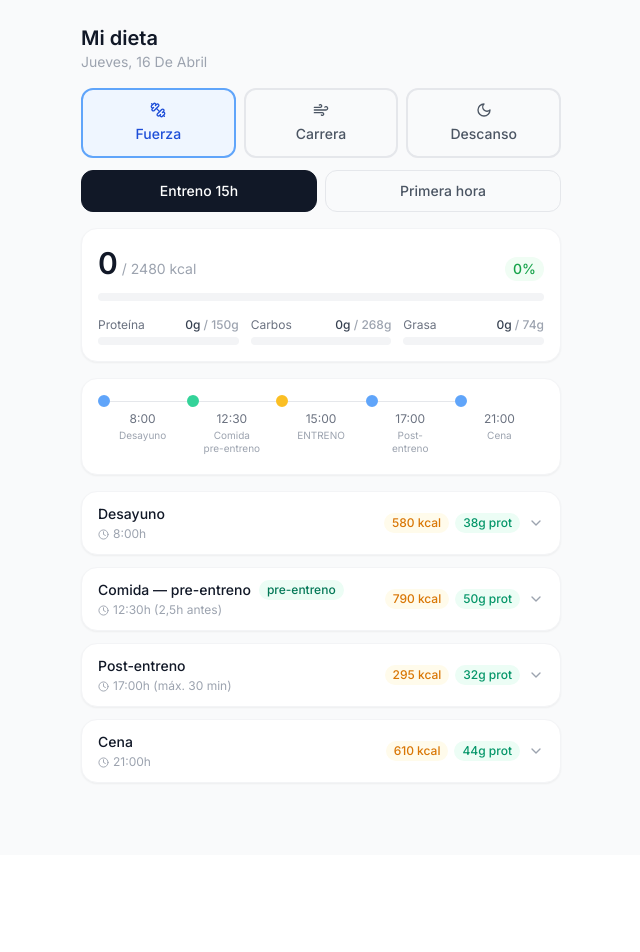
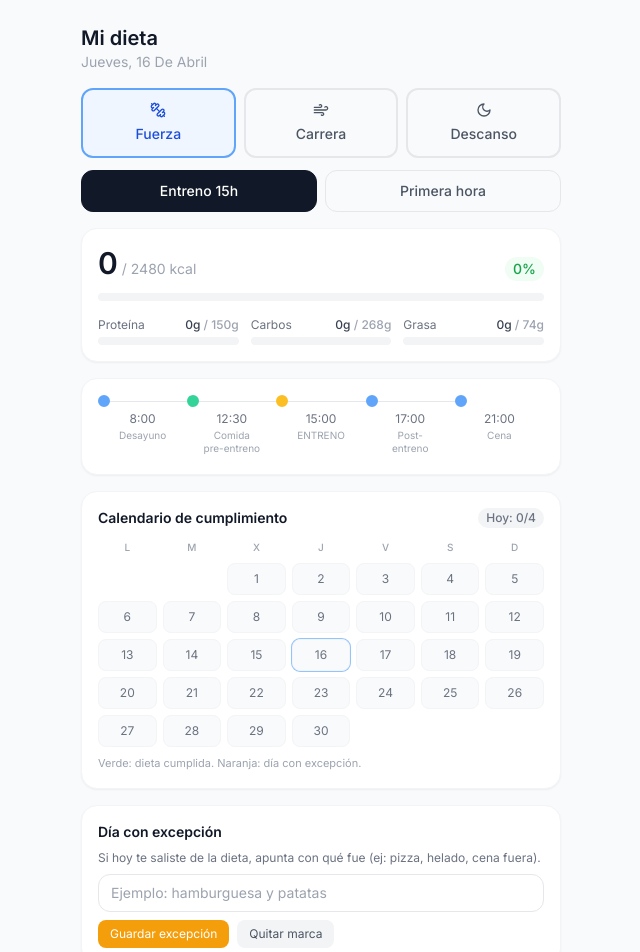
Before and after one commit to MarcosCl98/dieta, a Next.js app: page / in a window 1280 px wide. Shown: the top 952 px of the page, without its empty margins (319-959 px from the left). Before the commit the page ends 855 px from the top, so only its background shows below. Built offline with nearby package versions, Linux system fonts and the light colour scheme; no server answers; the database is empty.

Commit message:
Add completed-day calendar and cheat-note tracking

```diff
--- a/app/api/selections/log/route.ts
+++ b/app/api/selections/log/route.ts
@@ -5,8 +5,27 @@ export async function GET(req: NextRequest) {
   const { searchParams } = new URL(req.url)
   const userId = searchParams.get('userId')
   const date = searchParams.get('date')
+  const month = searchParams.get('month')
 
-  if (!userId || !date) return NextResponse.json({ error: 'Missing params' }, { status: 400 })
+  if (!userId) return NextResponse.json({ error: 'Missing params' }, { status: 400 })
+
+  if (month) {
+    const { data, error } = await supabase
+      .from('daily_log')
+      .select('date, completed, cheat_note')
+      .eq('user_id', userId)
+      .gte('date', `${month}-01`)
+      .lt('date', `${month}-32`)
+
+    if (error) return NextResponse.json({ error: error.message }, { status: 500 })
+
+    return NextResponse.json({
+      completedDates: (data ?? []).filter((row) => row.completed).map((row) => row.date),
+      cheatDates: (data ?? []).filter((row) => Boolean(row.cheat_note)).map((row) => row.date),
+    })
+  }
+
+  if (!date) return NextResponse.json({ error: 'Missing params' }, { status: 400 })
 
   const [logRes, selectionsRes] = await Promise.all([
     supabase.from('daily_log').select('*').eq('user_id', userId).eq('date', date).single(),
@@ -22,14 +41,24 @@ export async function GET(req: NextRequest) {
 export async function POST(req: NextRequest) {
   try {
     const body = await req.json()
-    const { userId, date, dayType, schedule } = body
+    const { userId, date, dayType, schedule, completed, cheatNote } = body
 
     if (!userId || !date || !dayType || !schedule) {
       return NextResponse.json({ error: 'Missing required fields' }, { status: 400 })
     }
 
+    const normalizedCheatNote =
+      typeof cheatNote === 'string' && cheatNote.trim().length > 0 ? cheatNote.trim() : null
+
     const { error } = await supabase.from('daily_log').upsert(
-      { user_id: userId, date, day_type: dayType, schedule },
+      {
+        user_id: userId,
+        date,
+        day_type: dayType,
+        schedule,
+        completed: Boolean(completed),
+        cheat_note: normalizedCheatNote,
+      },
       { onConflict: 'user_id,date' }
     )
 
--- a/app/page.tsx
+++ b/app/page.tsx
@@ -11,6 +11,25 @@ import { RefreshCw } from 'lucide-react'
 
 function todayISO() {
   return new Date().toISOString().slice(0, 10)
+}
+
+function monthISO() {
+  return new Date().toISOString().slice(0, 7)
+}
+
+function buildCalendarDays() {
+  const now = new Date()
+  const year = now.getFullYear()
+  const month = now.getMonth()
+  const firstDay = new Date(year, month, 1)
+  const firstWeekday = (firstDay.getDay() + 6) % 7
+  const daysInMonth = new Date(year, month + 1, 0).getDate()
+  const cells: Array<number | null> = []
+
+  for (let i = 0; i < firstWeekday; i += 1) cells.push(null)
+  for (let day = 1; day <= daysInMonth; day += 1) cells.push(day)
+
+  return { year, month, cells }
 }
 
 interface Selection {
@@ -30,12 +49,33 @@ export default function HomePage() {
   const [saving, setSaving] = useState(false)
   const [loading, setLoading] = useState(true)
   const [errorMsg, setErrorMsg] = useState<string | null>(null)
+  const [completedDates, setCompletedDates] = useState<string[]>([])
+  const [cheatDates, setCheatDates] = useState<string[]>([])
+  const [cheatNote, setCheatNote] = useState('')
 
   const date = todayISO()
+  const month = monthISO()
 
   // Resolve active data — cardio and descanso always use 'main'
   const scheduleKey = (dayType === 'descanso' || dayType === 'cardio') ? 'main' : schedule
   const dayData = DIET_DATA[dayType][scheduleKey]
+  const expectedMeals = dayData.meals.length
+  const selectedMeals = Object.keys(selections).length
+  const isTodayCompleted = selectedMeals === expectedMeals && expectedMeals > 0
+  const { cells } = buildCalendarDays()
+  const weekdayLabels = ['L', 'M', 'X', 'J', 'V', 'S', 'D']
+
+  const saveDayLog = useCallback(
+    async (dt: DayType, sc: ScheduleType, completed = false, cheatNoteValue = '') => {
+      if (!ready || !userId) return
+      await fetch('/api/selections/log', {
+        method: 'POST',
+        headers: { 'Content-Type': 'application/json' },
+        body: JSON.stringify({ userId, date, dayType: dt, schedule: sc, completed, cheatNote: cheatNoteValue }),
+      })
+    },
+    [ready, userId, date]
+  )
 
   // Load saved state for today — wait until userId is ready from localStorage
   useEffect(() => {
@@ -47,6 +87,7 @@ export default function HomePage() {
         if (data.log) {
           setDayType(data.log.day_type as DayType)
           setSchedule(data.log.schedule as ScheduleType)
+          setCheatNote(data.log.cheat_note ?? '')
         }
         if (data.selections?.length) {
           const map: Record<string, Selection> = {}
@@ -60,29 +101,47 @@ export default function HomePage() {
       .finally(() => setLoading(false))
   }, [ready, userId, date])
 
-  // Save day type/schedule when changed
-  const saveDayLog = useCallback(
-    async (dt: DayType, sc: ScheduleType) => {
-      if (!ready || !userId) return
-      await fetch('/api/selections/log', {
-        method: 'POST',
-        headers: { 'Content-Type': 'application/json' },
-        body: JSON.stringify({ userId, date, dayType: dt, schedule: sc }),
+  useEffect(() => {
+    if (!ready || !userId) return
+    fetch(`/api/selections/log?userId=${userId}&month=${month}`)
+      .then((r) => r.json())
+      .then((data) => {
+        setCompletedDates(data.completedDates ?? [])
+        setCheatDates(data.cheatDates ?? [])
       })
-    },
-    [ready, userId, date]
-  )
+      .catch(() => {})
+  }, [ready, userId, month])
+
+  function updateCompletedDatesForToday(completed: boolean) {
+    setCompletedDates((prev) => {
+      const set = new Set(prev)
+      if (completed) set.add(date)
+      else set.delete(date)
+      return Array.from(set)
+    })
+  }
+
+  function updateCheatDatesForToday(hasCheatNote: boolean) {
+    setCheatDates((prev) => {
+      const set = new Set(prev)
+      if (hasCheatNote) set.add(date)
+      else set.delete(date)
+      return Array.from(set)
+    })
+  }
 
   function handleDayType(dt: DayType) {
     setDayType(dt)
     setSelections({})
-    saveDayLog(dt, schedule)
+    saveDayLog(dt, schedule, false, cheatNote)
+    updateCompletedDatesForToday(false)
   }
 
   function handleSchedule(sc: ScheduleType) {
     setSchedule(sc)
     setSelections({})
-    saveDayLog(dayType, sc)
+    saveDayLog(dayType, sc, false, cheatNote)
+    updateCompletedDatesForToday(false)
   }
 
   async function handleSelect(mealId: string, option: Option) {
@@ -98,7 +157,8 @@ export default function HomePage() {
       grasa: option.grasa,
     }
     const previousSelection = selections[mealId]
-    setSelections((prev) => ({ ...prev, [mealId]: sel }))
+    const nextSelections = { ...selections, [mealId]: sel }
+    setSelections(nextSelections)
 
     try {
       const res = await fetch('/api/selections/meal', {
@@ -111,6 +171,9 @@ export default function HomePage() {
         const data = await res.json().catch(() => null)
         throw new Error(data?.error ?? 'No se pudo guardar la selección')
       }
+      const completed = Object.keys(nextSelections).length === expectedMeals
+      await saveDayLog(dayType, schedule, completed, cheatNote)
+      updateCompletedDatesForToday(completed)
     } catch (err) {
       setSelections((prev) => {
         const next = { ...prev }
@@ -129,11 +192,9 @@ export default function HomePage() {
     setSaving(true)
     setErrorMsg(null)
     const previousSelection = selections[mealId]
-    setSelections((prev) => {
-      const next = { ...prev }
-      delete next[mealId]
-      return next
-    })
+    const nextSelections = { ...selections }
+    delete nextSelections[mealId]
+    setSelections(nextSelections)
 
     try {
       const res = await fetch('/api/selections/meal', {
@@ -146,10 +207,27 @@ export default function HomePage() {
         const data = await res.json().catch(() => null)
         throw new Error(data?.error ?? 'No se pudo quitar la selección')
       }
+      await saveDayLog(dayType, schedule, false, cheatNote)
+      updateCompletedDatesForToday(false)
     } catch (err) {
       if (previousSelection) {
         setSelections((prev) => ({ ...prev, [mealId]: previousSelection }))
       }
+      setErrorMsg(err instanceof Error ? err.message : 'Error desconocido al guardar')
+    } finally {
+      setSaving(false)
+    }
+  }
+
+  async function handleSaveCheatNote(nextCheatNote?: string) {
+    if (!ready || !userId) return
+    setSaving(true)
+    setErrorMsg(null)
+    const value = nextCheatNote ?? cheatNote
+    try {
+      await saveDayLog(dayType, schedule, isTodayCompleted, value)
+      updateCheatDatesForToday(Boolean(value.trim()))
+    } catch (err) {
       setErrorMsg(err instanceof Error ? err.message : 'Error desconocido al guardar')
     } finally {
       setSaving(false)
@@ -231,6 +309,84 @@ export default function HomePage() {
           <Timeline items={dayData.timeline} />
         </div>
 
+        {/* Completion calendar */}
+        <div className="bg-white dark:bg-gray-900 border border-gray-100 dark:border-gray-800 rounded-2xl p-4 shadow-sm">
+          <div className="flex items-center justify-between mb-3">
+            <h2 className="text-sm font-semibold text-gray-900 dark:text-gray-100">Calendario de cumplimiento</h2>
+            <span className={`text-xs px-2 py-0.5 rounded-full font-medium ${
+              isTodayCompleted
+                ? 'bg-emerald-50 text-emerald-700 dark:bg-emerald-900/30 dark:text-emerald-300'
+                : 'bg-gray-100 text-gray-500 dark:bg-gray-800 dark:text-gray-400'
+            }`}>
+              Hoy: {isTodayCompleted ? 'completado' : `${selectedMeals}/${expectedMeals}`}
+            </span>
+          </div>
+          <div className="grid grid-cols-7 gap-1.5 mb-2">
+            {weekdayLabels.map((label) => (
+              <div key={label} className="text-[10px] text-center text-gray-400 font-medium">
+                {label}
+              </div>
+            ))}
+          </div>
+          <div className="grid grid-cols-7 gap-1.5">
+            {cells.map((day, idx) => {
+              if (!day) return <div key={`blank-${idx}`} className="h-8" />
+              const dayISO = `${month}-${String(day).padStart(2, '0')}`
+              const completed = completedDates.includes(dayISO)
+              const cheated = cheatDates.includes(dayISO)
+              const isToday = dayISO === date
+              return (
+                <div
+                  key={dayISO}
+                  className={`h-8 rounded-lg text-xs flex items-center justify-center border ${
+                    cheated
+                      ? 'bg-amber-500 text-white border-amber-500'
+                      : completed
+                      ? 'bg-emerald-500 text-white border-emerald-500'
+                      : 'bg-gray-50 dark:bg-gray-800/40 text-gray-500 dark:text-gray-400 border-gray-100 dark:border-gray-700'
+                  } ${isToday ? 'ring-1 ring-blue-300 dark:ring-blue-700' : ''}`}
+                >
+                  {day}
+                </div>
+              )
+            })}
+          </div>
+          <p className="text-[11px] text-gray-400 mt-2">
+            Verde: dieta cumplida. Naranja: día con excepción.
+          </p>
+        </div>
+
+        {/* Cheat note */}
+        <div className="bg-white dark:bg-gray-900 border border-gray-100 dark:border-gray-800 rounded-2xl p-4 shadow-sm space-y-2">
+          <h2 className="text-sm font-semibold text-gray-900 dark:text-gray-100">Día con excepción</h2>
+          <p className="text-xs text-gray-500 dark:text-gray-400">
+            Si hoy te saliste de la dieta, apunta con qué fue (ej: pizza, helado, cena fuera).
+          </p>
+          <input
+            value={cheatNote}
+            onChange={(e) => setCheatNote(e.target.value)}
+            placeholder="Ejemplo: hamburguesa y patatas"
+            className="w-full rounded-xl border border-gray-200 dark:border-gray-700 bg-white dark:bg-gray-800 px-3 py-2 text-sm text-gray-800 dark:text-gray-200 focus:outline-none focus:ring-2 focus:ring-amber-300 dark:focus:ring-amber-700"
+          />
+          <div className="flex gap-2">
+            <button
+              onClick={handleSaveCheatNote}
+              className="text-xs px-3 py-1.5 rounded-lg bg-amber-500 text-white hover:bg-amber-600 transition-colors"
+            >
+              Guardar excepción
+            </button>
+            <button
+              onClick={() => {
+                setCheatNote('')
+                handleSaveCheatNote('')
+              }}
+              className="text-xs px-3 py-1.5 rounded-lg bg-gray-100 text-gray-600 dark:bg-gray-800 dark:text-gray-300 hover:bg-gray-200 dark:hover:bg-gray-700 transition-colors"
+            >
+              Quitar marca
+            </button>
+          </div>
+        </div>
+
         {/* Meals */}
         <div className="space-y-3">
           {dayData.meals.map((meal) => (
```
Also changed, not shown: 1 other file (tests, documents, lock files or other folders).
